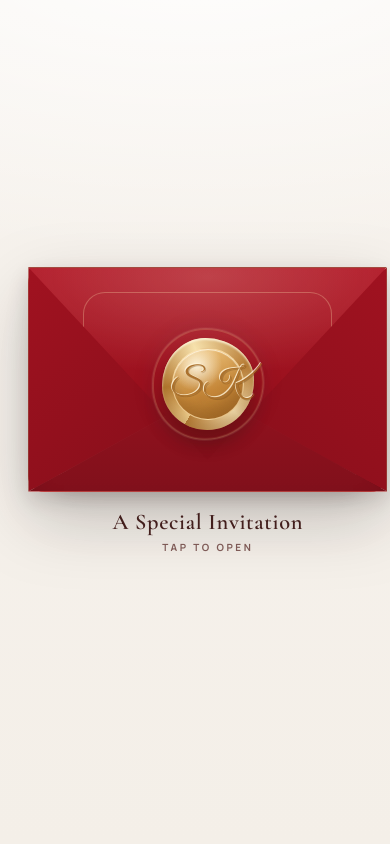
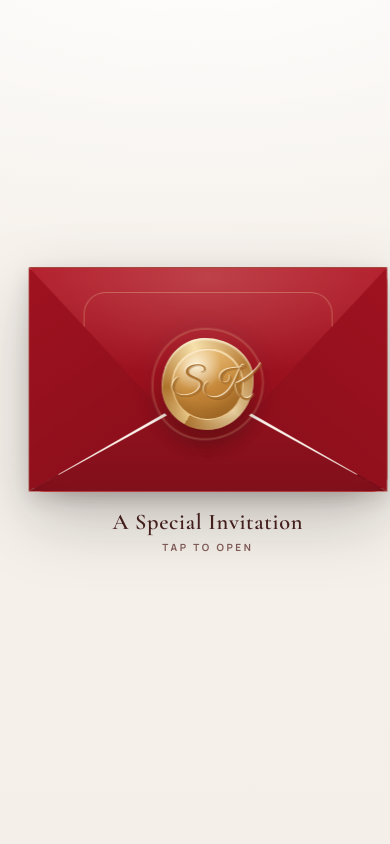
Before and after one commit to realbilaal/sarfaraz-wedding-invite, a plain HTML site: page index.html in a window 390 px wide. Shown: the top 844 px of the page. Drawn offline with nearby package versions, Linux system fonts and the light colour scheme.

Commit message:
Add files via upload

```diff
--- a/index.html
+++ b/index.html
@@ -949,6 +949,18 @@
 
         .envelope-stage {
           width: min(92vw, 440px);
+          justify-self: center;
+          margin-inline: auto;
+          left: 50%;
+          transform: translateX(-50%);
+        }
+
+        .envelope-left {
+          clip-path: polygon(0 0, 0 100%, 50% 54%);
+        }
+
+        .envelope-right {
+          clip-path: polygon(100% 0, 50% 54%, 100% 100%);
         }
 
         .cover-copy h2 {
```
